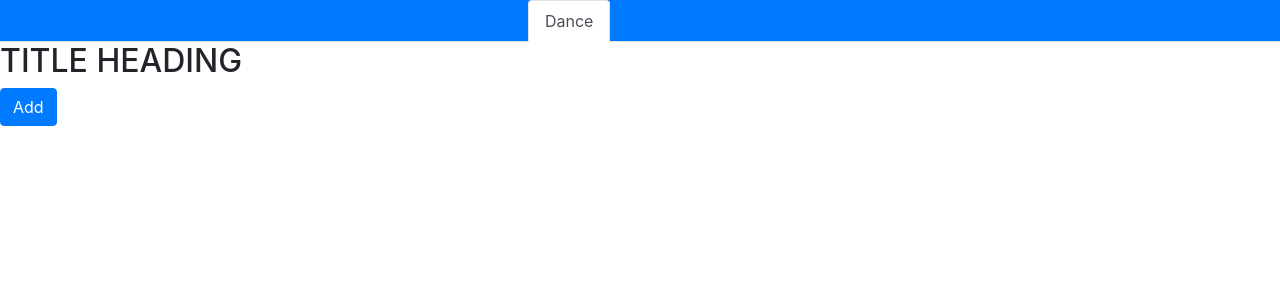
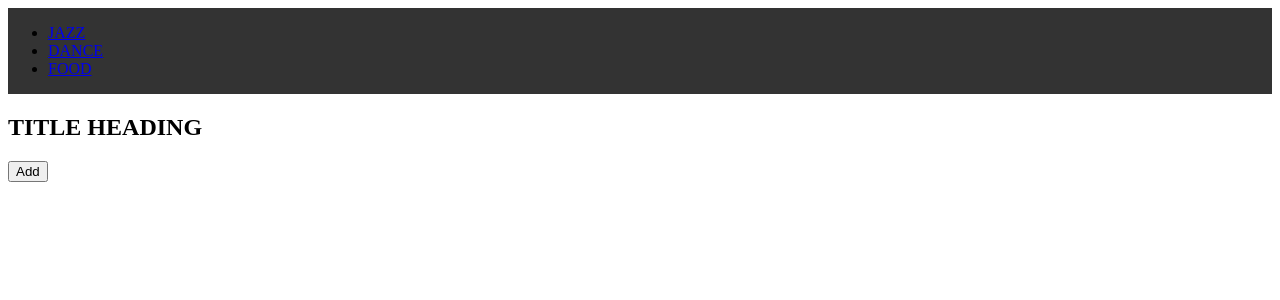
Before and after one commit to 622022/haarlem-festival-1920, a PHP site: page /eventpagetest.php in a window 1280 px wide. Shown: the top 300 px of the page. Run offline with PHP 8.4, Linux system fonts and the light colour scheme.

Commit message:
css stuff

```diff
--- /dev/null
+++ b/css/event.css
@@ -0,0 +1,4 @@
+.navbar {
+  background-color: #333;
+  overflow: hidden;
+}
--- a/eventpagetest.php
+++ b/eventpagetest.php
@@ -3,25 +3,17 @@
   <head>
     <meta charset="utf-8">
     <meta name="viewport" content="width=device-width, initial-scale=1, shrink-to-fit=no">
-
-    <!-- bootstrap check -->
-    <link rel="stylesheet" href="https://stackpath.bootstrapcdn.com/bootstrap/4.4.1/css/bootstrap.min.css" integrity="sha384-Vkoo8x4CGsO3+Hhxv8T/Q5PaXtkKtu6ug5TOeNV6gBiFeWPGFN9MuhOf23Q9Ifjh" crossorigin="anonymous">
-
+    <link rel="stylesheet" href="event.css">
     <title>Dance event</title>
   </head>
   <body>
-
-    <ul class="nav justify-content-center bg-primary navbar-dark sticky-top nav-tabs">
-        <li class="nav-item">
-          <a class="nav-link active" href="#">Dance</a>
-        </li>
-        <li class="nav-item">
-          <a class="nav-link" href="#">Jazz</a>
-        </li>
-        <li class="nav-item">
-          <a class="nav-link" href="#">Food</a>
-        </li>
-    </ul>
+    <div class="navbar">
+      <ul>
+      <li><a href="JAZZ">JAZZ</a></li>
+      <li><a href="DANCE">DANCE</a></li>
+      <li><a href="FOOD">FOOD</a></li>
+      </ul>
+    </div>
 
     <div class="row">
         <div class="col-xl">
@@ -44,15 +36,6 @@
                 <img src="i/a/ico/'.$projectLanguage.'.svg" alt="'.$projectLanguage.' Logo" class="project-card-lang">
             </a>';
     }
-    ?>  -->
-
-
-
-
-    <!-- Optional JavaScript -->
-    <!-- jQuery first, then Popper.js, then Bootstrap JS -->
-    <script src="https://code.jquery.com/jquery-3.4.1.slim.min.js" integrity="sha384-J6qa4849blE2+poT4WnyKhv5vZF5SrPo0iEjwBvKU7imGFAV0wwj1yYfoRSJoZ+n" crossorigin="anonymous"></script>
-    <script src="https://cdn.jsdelivr.net/npm/popper.js@1.16.0/dist/umd/popper.min.js" integrity="sha384-Q6E9RHvbIyZFJoft+2mJbHaEWldlvI9IOYy5n3zV9zzTtmI3UksdQRVvoxMfooAo" crossorigin="anonymous"></script>
-    <script src="https://stackpath.bootstrapcdn.com/bootstrap/4.4.1/js/bootstrap.min.js" integrity="sha384-wfSDF2E50Y2D1uUdj0O3uMBJnjuUD4Ih7YwaYd1iqfktj0Uod8GCExl3Og8ifwB6" crossorigin="anonymous"></script>
+    ?>
   </body>
 </html>
```
